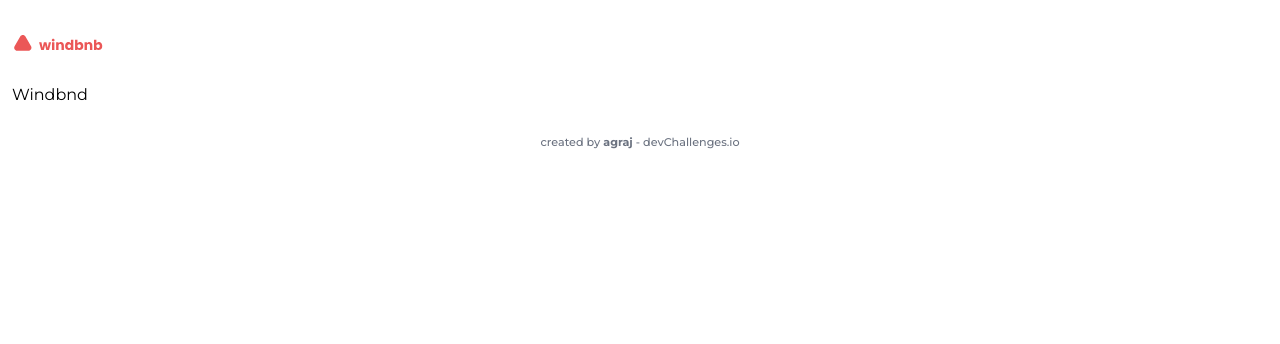
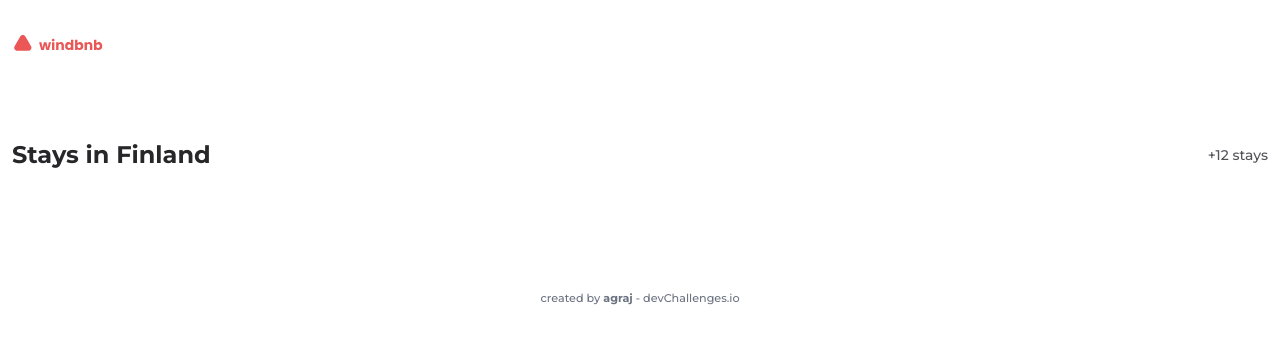
Before and after one commit to agrajy10/windbnb, a React (Create React App) app: page / in a window 1280 px wide. Shown: the top 344 px of the page. Built offline with nearby package versions, Linux system fonts and the light colour scheme.

Commit message:
created top grid area

```diff
--- a/src/App.js
+++ b/src/App.js
@@ -6,7 +6,16 @@ function App() {
   return (
     <div className='max-w-7xl mx-auto px-3'>
       <Header />
-      <h1>Windbnd</h1>
+
+        <main className='py-4 md:py-14'>
+
+          <div className='flex items-center justify-between gap-4 mb-9'>
+            <h1 className='text-lg md:text-2xl font-bold text-zinc-800'>Stays in Finland</h1>
+            <span className='text-sm font-medium text-zinc-600'>+12 stays</span>
+          </div>
+
+        </main>
+
       <Footer />
     </div>
   );
```
